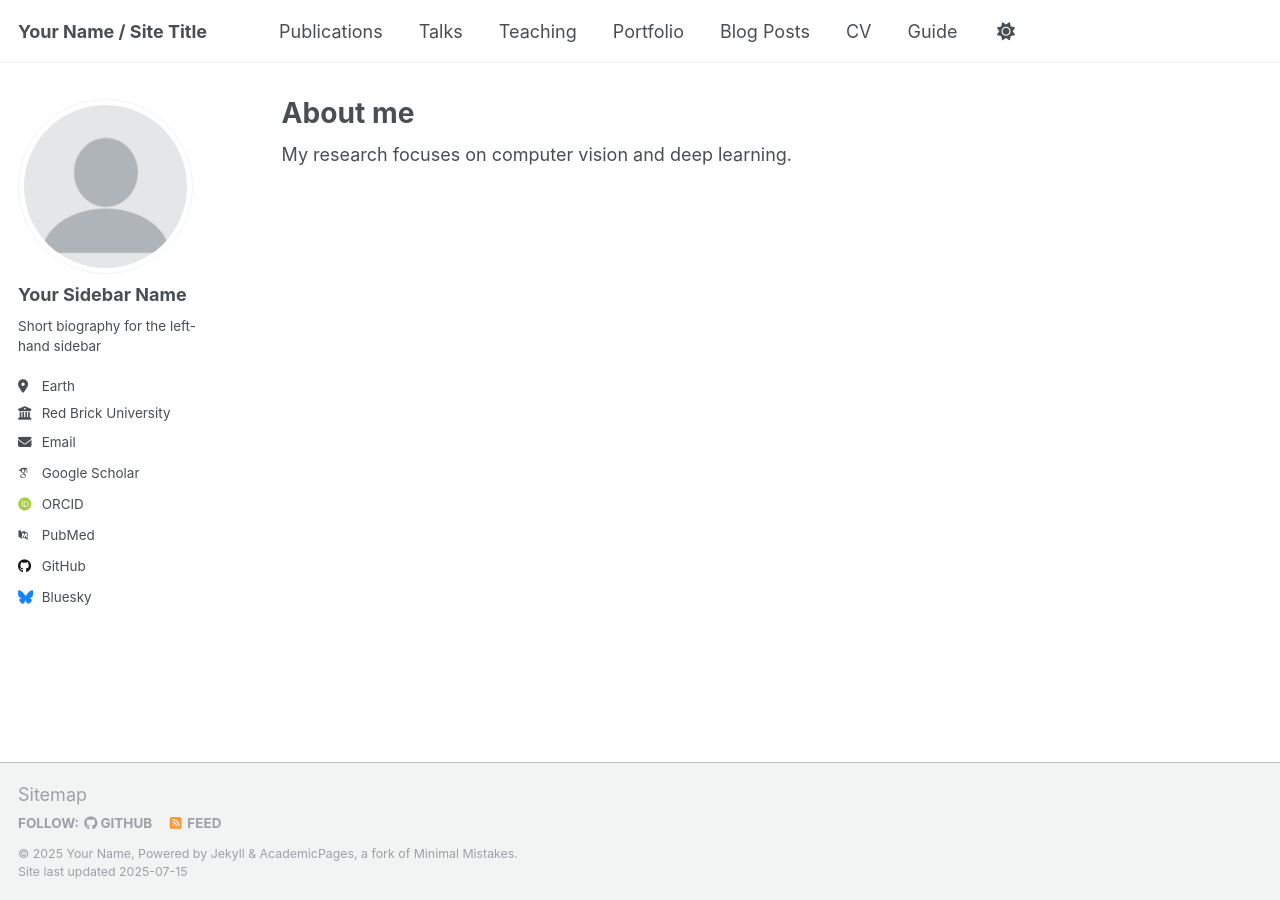
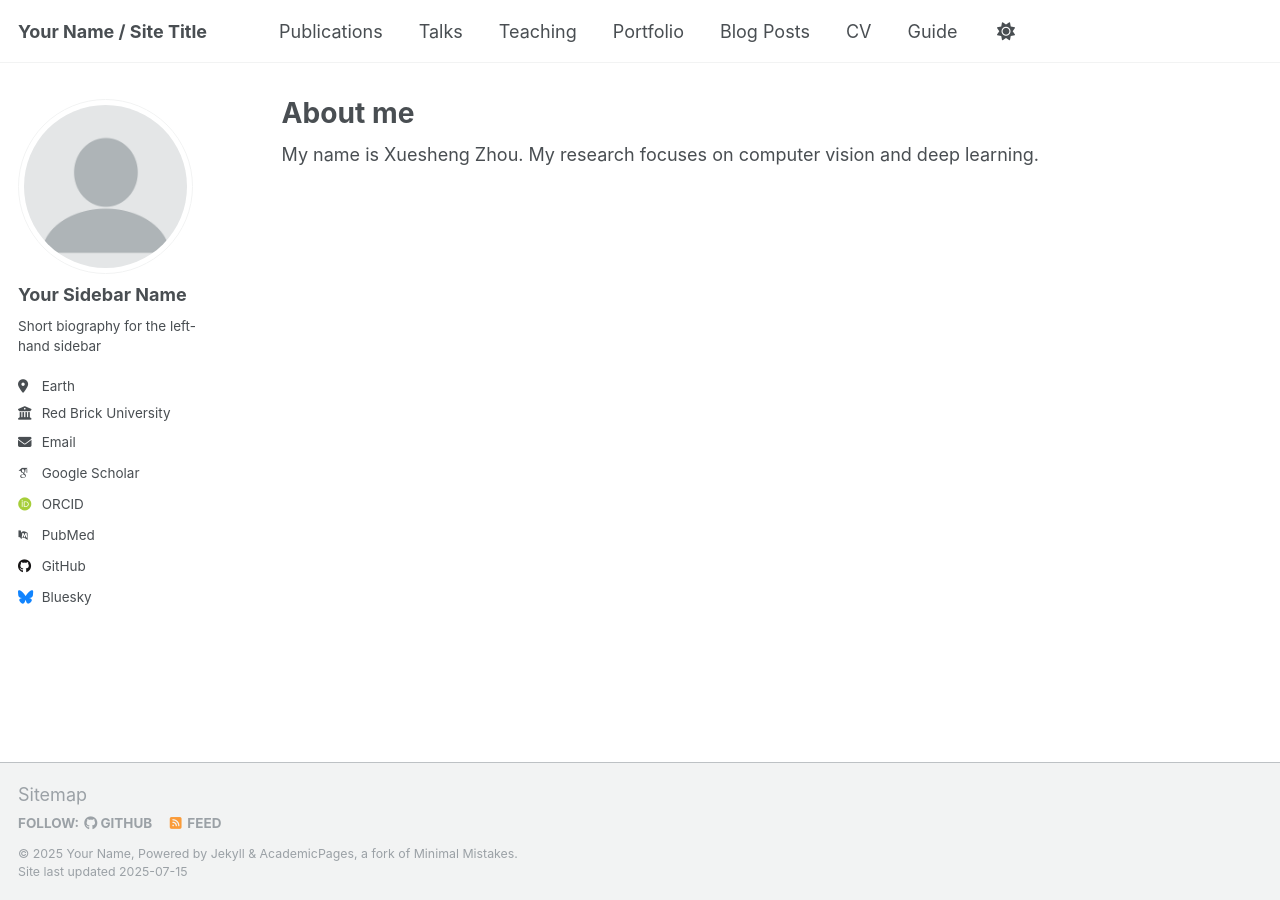
Before and after one commit to hohooh1/hohooh.github.io, a Jekyll site: the page built from _pages/about.md, in a window 1280 px wide. Built offline with Jekyll 4.4.1, drawn with Linux system fonts in a browser that asks for light colours; some web fonts are replaced; a script that is not in the unit is left out.

Commit message:
Update about.md

```diff
--- a/_pages/about.md
+++ b/_pages/about.md
@@ -6,4 +6,4 @@ redirect_from:
   - /about/
   - /about.html
 ---
-My research focuses on computer vision and deep learning.
+My name is Xuesheng Zhou. My research focuses on computer vision and deep learning.
```
